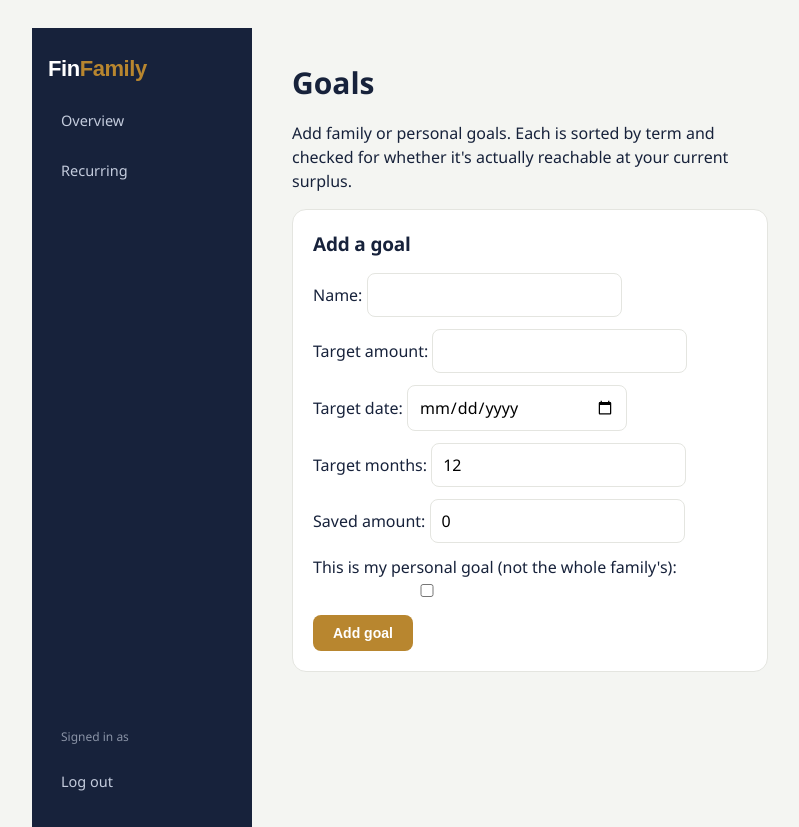
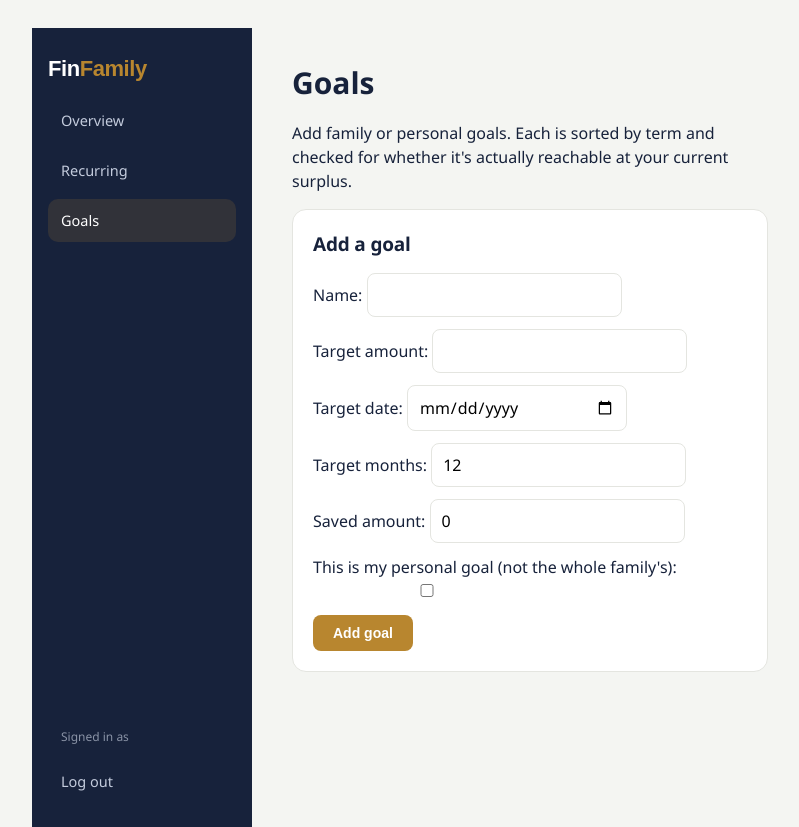
Before and after one commit to Ac30-codes/finfamily, a Django app: template core/templates/core/goals.html in a window 1280 px wide. Shown: the top 827 px of the page, without its empty margins (220-1019 px from the left). Run offline with Django 5.2, Linux system fonts and the light colour scheme; the template is opened without the code that fills it: values that come from a table or form of the project are taken from there, others are empty.

Commit message:
Add multiple goals with terms, ownership, and per-goal feasibility

```diff
--- a/core/templates/core/base.html
+++ b/core/templates/core/base.html
@@ -13,6 +13,7 @@
         <div class="brand">Fin<b>Family</b></div>
         <a href="/" class="{% block nav_home %}{% endblock %}">Overview</a>
         <a href="/recurring/" class="{% block nav_recurring %}{% endblock %}">Recurring</a>
+        <a href="/goals/" class="{% block nav_goals %}{% endblock %}">Goals</a>
         <div class="spacer"></div>
         <div class="who">Signed in as<b>{{ request.user.username }}</b></div>
         <a href="/logout/">Log out</a>
--- a/core/views.py
+++ b/core/views.py
@@ -197,4 +197,5 @@ def goals(request):
     return render(request, "core/goals.html", {
         "member": member, "household": household,
         "form": form, "goals_by_term": goals_by_term,
+        "term_labels": [("short", "Short term"), ("medium", "Medium term"), ("long", "Long term")],
     })
```
